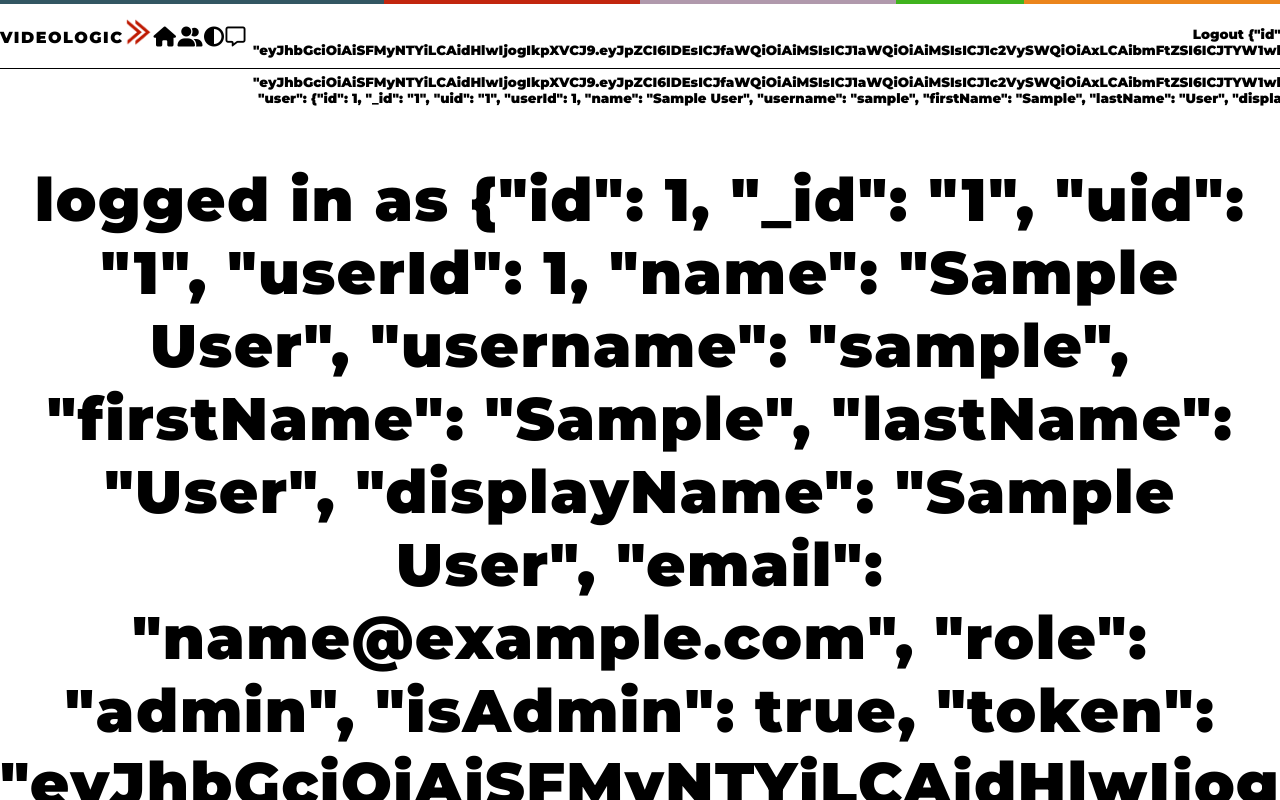
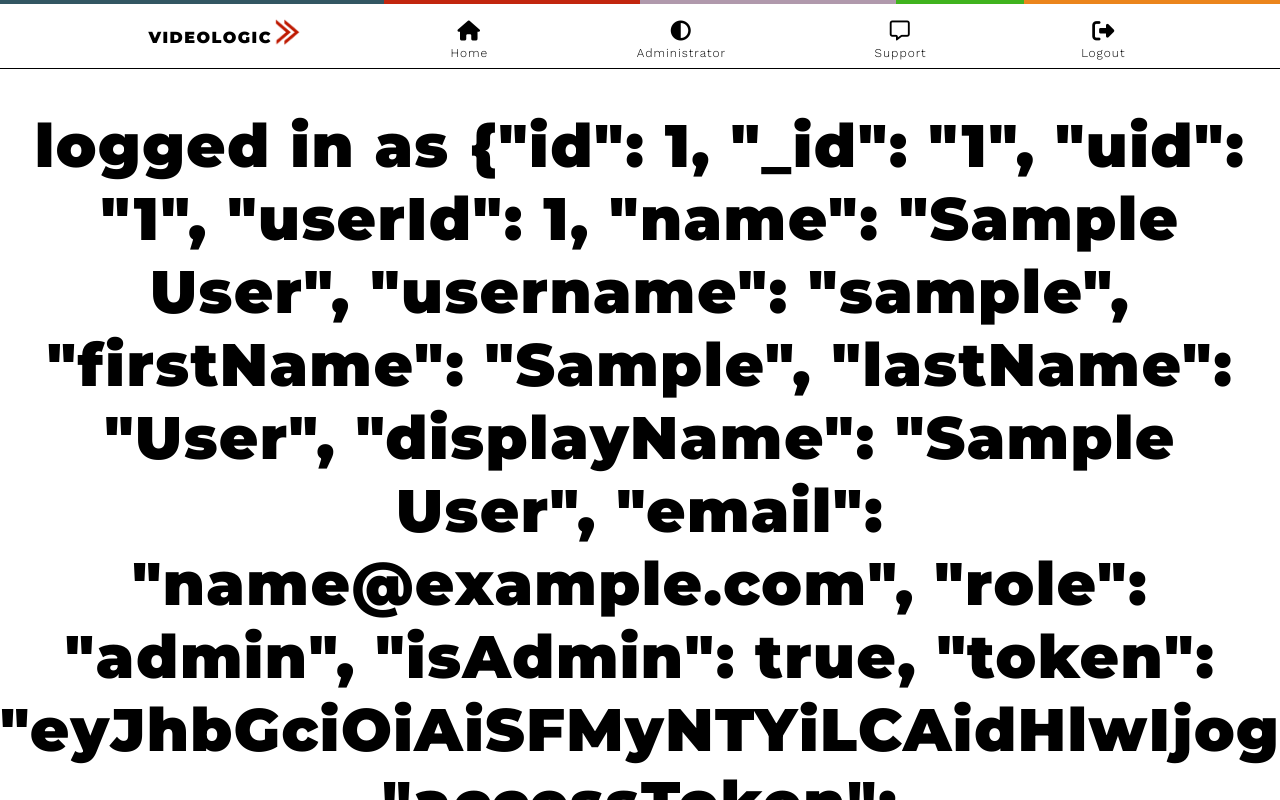
Before and after one commit to puleri/Videologic-Miniapp, a React (Create React App) app in the folder client/: page /#/login in a window 1280 px wide. Built offline with nearby package versions, Linux system fonts and the light colour scheme; sample sign-in values are in the browser's storage.

Commit message:
Accessibility and Authenticated/Unauthenticated  options added for header

```diff
--- a/client/src/components/Header/Header.css
+++ b/client/src/components/Header/Header.css
@@ -11,3 +11,20 @@
 .logout-header:hover {
   cursor: pointer;
 }
+.logout-icon{
+  font-size: 22px;
+  margin:auto;
+}
+.icon-text {
+  margin-top: 2px;
+  border: none;
+  text-decoration: none;
+  color: black;
+  font-family: 'Work Sans', sans-serif;
+  font-size: 12px;
+  letter-spacing: 1px;
+  padding-top: 2px;
+}
+.calendar {
+  margin-top: -6px;
+}
--- a/client/src/components/Header/Header.js
+++ b/client/src/components/Header/Header.js
@@ -33,19 +33,16 @@ class Header extends Component {
             <h4>Videologic</h4><img id="Nav-icon" src={icon} alt="Videologic Logo"/>
           </div>
           <div className="calendar">
-            <Link to="/"><i className="fas fa-home"></i></Link>
+            <Link style={{ textDecoration: 'none' }} to="/"><i className="fas fa-home"/><div className="icon-text">Home</div></Link>
           </div>
           <div className="calendar">
-            <Link to="/login"><i className="fas fa-user-friends"></i></Link>
+            <Link style={{ textDecoration: 'none' }} to="/AdminPanel"><i className="fas fa-adjust"/><div className="icon-text">Administrator</div></Link>
           </div>
           <div className="calendar">
-            <Link to="/AdminPanel"><i className="fas fa-adjust"></i></Link>
+            <Link style={{ textDecoration: 'none' }} to="/Support"><i className="far fa-comment-alt"/><div className="icon-text">Support</div></Link>
           </div>
           <div className="calendar">
-            <Link to="/Support"><i className="far fa-comment-alt"></i></Link>
-          </div>
-          <div className="calendar">
-            <button className="logout-header" onClick={this.logOut}>Logout {loggedIn}</button>
+            <button className="logout-header" onClick={this.logOut}><i class="logout-icon fas fa-sign-out-alt" /><br/><div className="icon-text">Logout</div></button>
           </div>
         </div>
         <div id="Navbar-bottomline"></div>
@@ -67,12 +64,6 @@ class Header extends Component {
         <div className="calendar">
           <Link to="/login"><i className="fas fa-user-friends"></i></Link>
         </div>
-        <div className="calendar">
-          <Link to="/AdminPanel"><i className="fas fa-adjust"></i></Link>
-        </div>
-        <div className="calendar">
-          <Link to="/Support"><i className="far fa-comment-alt"></i></Link>
-        </div>
       </div>
       <div id="Navbar-bottomline"></div>
       </>
```
